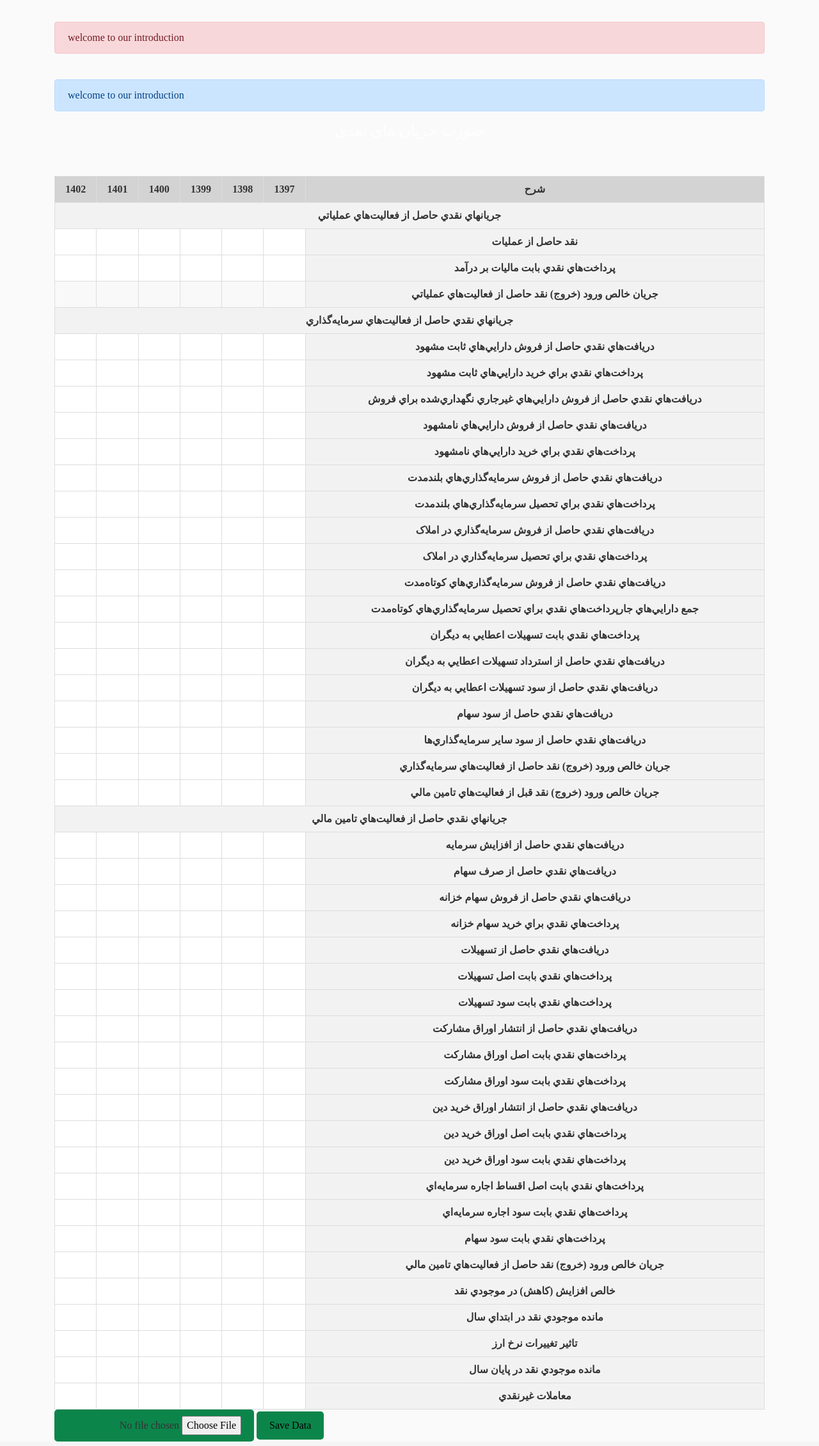
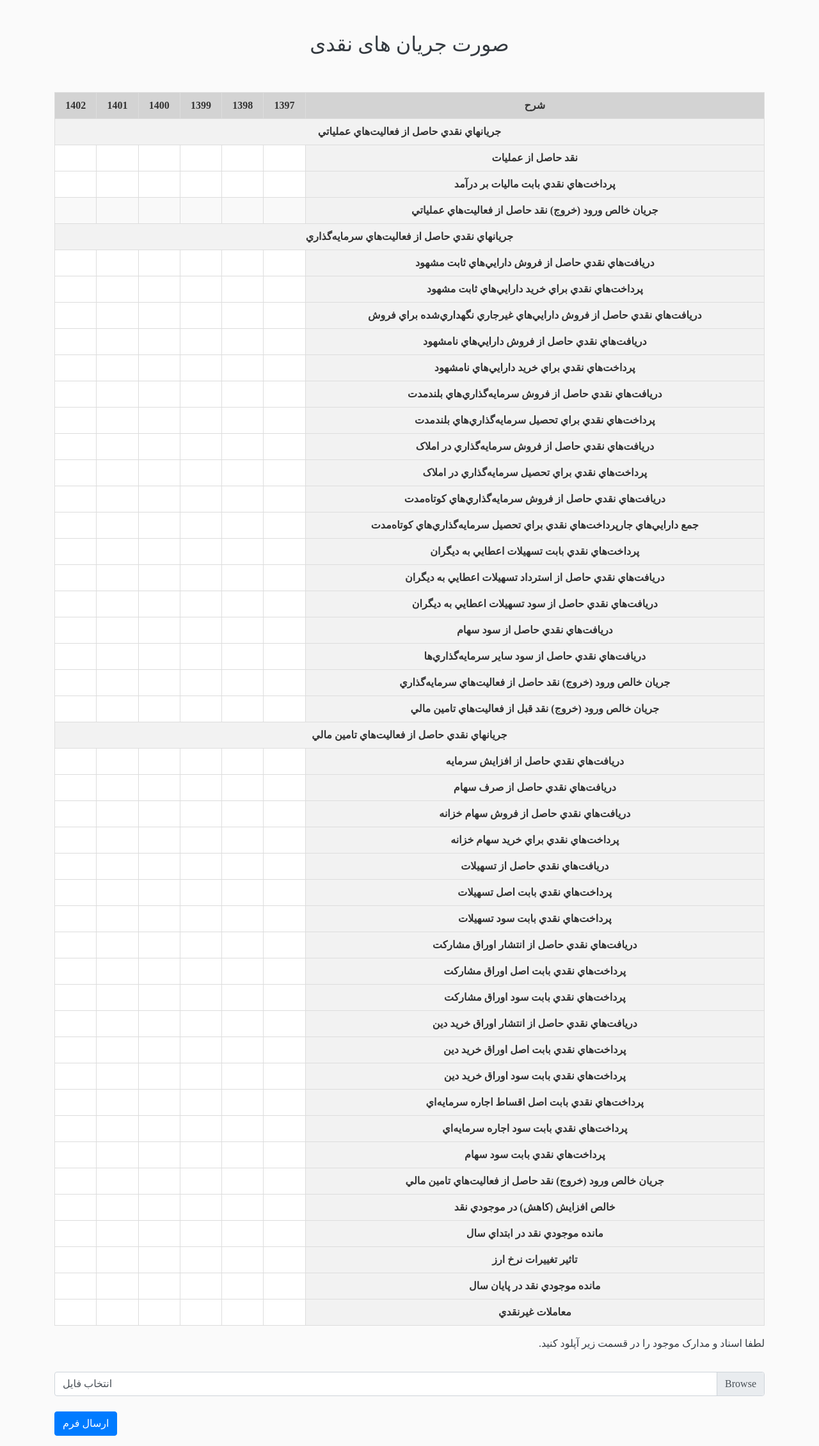
Before and after one commit to Hosseincpl/flask_deploy, a Flask app: page /CashFlow in a window 1280 px wide. Shown: the part 147-2407 px from the top of the page at 64% size. Run offline with Flask 3, Linux system fonts and the light colour scheme; a user stored in the database is signed in; some libraries are stand-ins or nearby versions; some web fonts are replaced.

Commit message:
add adn edit btn in  cashFlow

```diff
--- a/flaskblog/templates/CashFlow.html
+++ b/flaskblog/templates/CashFlow.html
@@ -103,22 +103,15 @@
 
 thead tr {
     position: sticky; /* Make the first row sticky */
-    top: 0; /* Stick it to the top */
+    top: 100px; /* Stick it to the top */
     background-color: white; /* Background color of the sticky row */
     z-index: 1; /* Ensure it stays on top of other content */
 }
     </style>
 </head>
 <br>
-<div class="alert alert-danger" role="alert">
-    <span>welcome to our introduction</span>
-</div>
-<br>
-<div class="alert alert-primary" role="alert">
-    <span>welcome to our introduction</span>
-</div>
 <body>
-    <h4 style="text-align: center;">صورت جریان های نقدی</h4>
+    <h2 style="text-align: center;" class="text-dark mt-3">صورت جریان های نقدی</h2>
     <br><br>
     <table>
         <thead>
@@ -171,19 +164,11 @@
                 <td id="sum-row-3"></td>
             </tr>
 
-
-
-
-
-
             <tr class="title">
                 <td colspan="8">جريان­هاي نقدي حاصل از فعاليت‌هاي سرمايه‌گذاري
 
                 </td>
             </tr>
-
-
-
 
             <tr>
                 <td>دريافت‌هاي نقدي حاصل از فروش دارايي‌هاي ثابت مشهود
@@ -569,12 +554,44 @@
 
         </tbody>
     </table>
-    <button id="backToTopBtn" onclick="scrollToTop()">Top</button>
-    <!-- <button id="addRowBtn">Add Row</button> -->
-    <button class="button" id="saveDataBtn">Save Data</button>
-    <input class="button" type="file" id="myFile" name="filename">
+    <p class="text-right text-dark h-5 mt-3">لطفا اسناد و مدارک موجود را در قسمت زیر آپلود کنید.</p>
+    <button id="backToTopBtn" onclick="scrollToTop()">بالای صفحه</button>
+    <div class="custom-file mt-3 mb-3">
+        <input type="file" class="custom-file-input" id="myFile">
+        <label class="custom-file-label" for="myFile">انتخاب فایل</label>
+    </div>
+<!-- Button trigger modal -->
+<!-- Button trigger modal -->
+<button type="button" class="btn btn-primary mt-2 mb-3" data-toggle="modal" data-target="#confirmationModal">
+    ارسال فرم
+</button>
 
-    <script>
+<!-- Modal -->
+<div class="modal fade" id="confirmationModal" tabindex="-1" role="dialog" aria-labelledby="confirmationModalLabel" aria-hidden="true">
+  <div class="modal-dialog" role="document">
+    <div class="modal-content">
+      <div class="modal-header">
+        <button type="button" class="close" data-dismiss="modal" aria-label="Close">
+          <span aria-hidden="true">&times;</span>
+        </button>
+      </div>
+      <div class="modal-body text-right">
+        آیا از ارسال فرم مطمئن هستید؟
+      </div>
+      <div class="modal-footer">
+        <button type="button" class="btn btn-secondary ml-2" data-dismiss="modal">ویرایش</button>
+        <button type="button" class="btn btn-primary" id="confirmFormBtn">تأیید</button>
+      </div>
+    </div>
+  </div>
+</div>
+
+<script>
+    document.getElementById('confirmFormBtn').addEventListener('click', function() {
+        // Close the modal when the "تأیید" (Confirm) button is clicked
+        $('#confirmationModal').modal('hide');
+    });
+
         function scrollToTop() {
               //  document.body.scrollTop = 0; // For Safari
                 document.documentElement.scrollTop = 0; // For Chrome, Firefox, IE, and Opera
```
